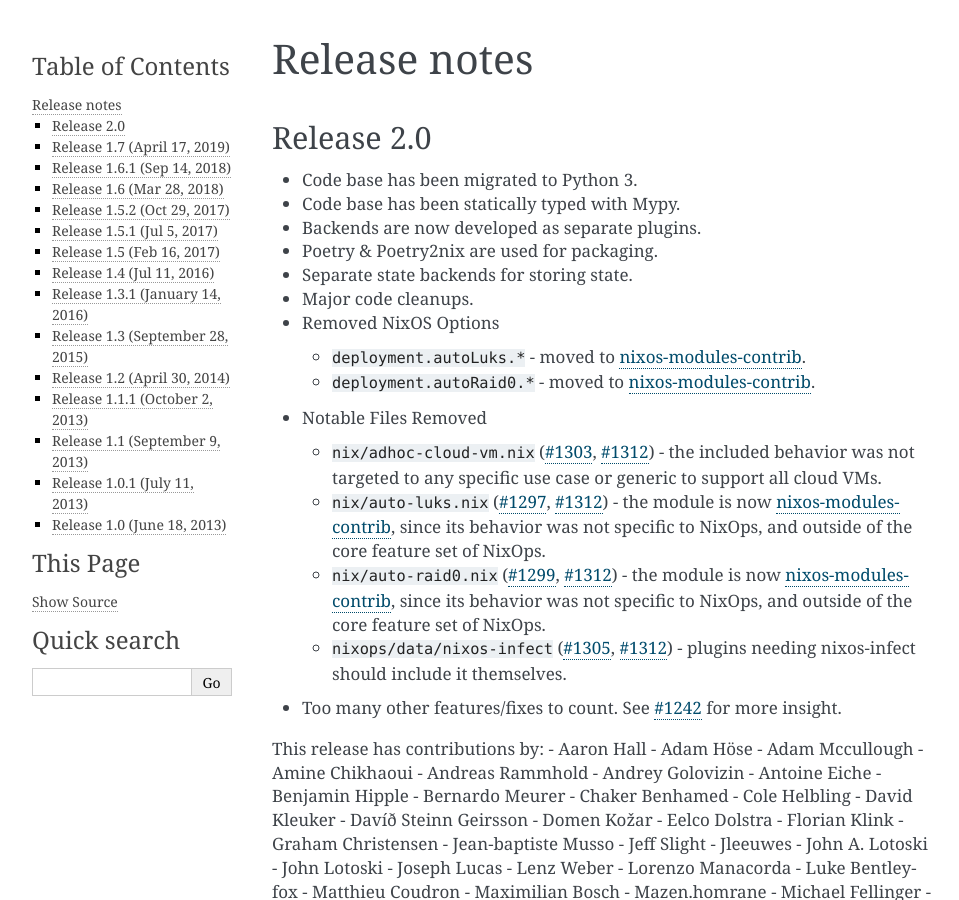
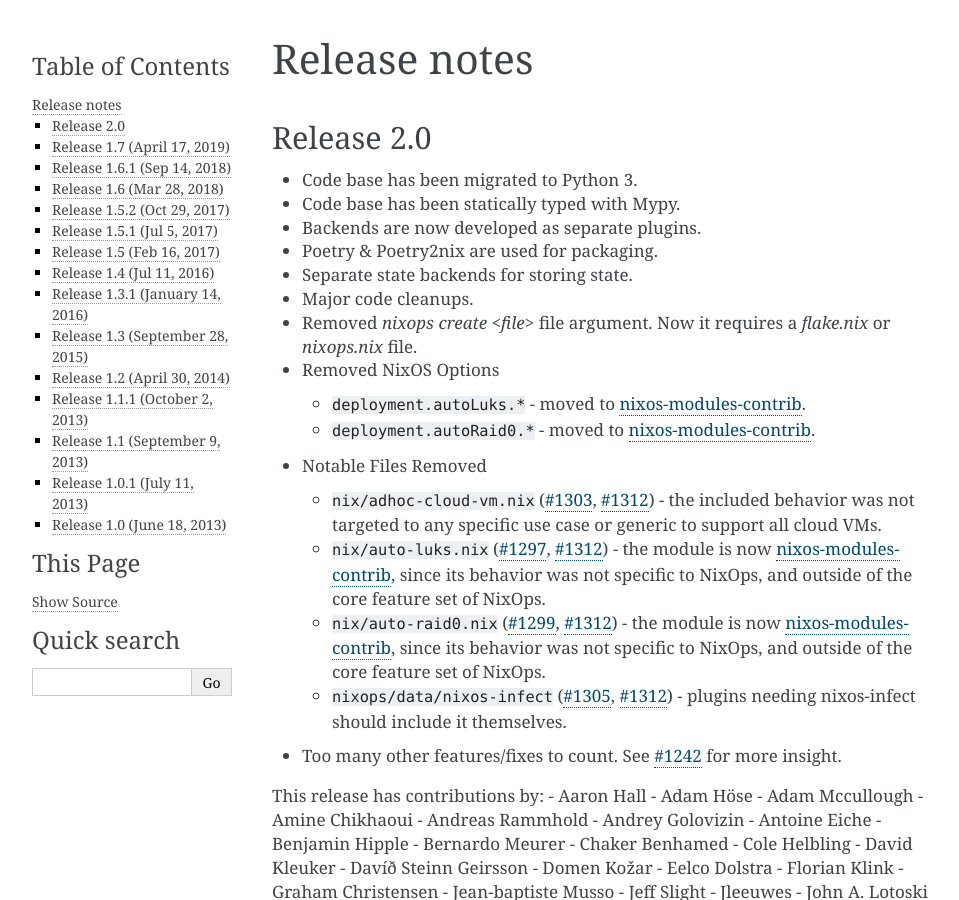
Before and after one commit to NixOS/nixops, a Sphinx documentation site: the page built from doc/release-notes/index.rst, in a window 1280 px wide and 900 px high. Shown: the whole window, without its empty margins (148-1107 px from the left). Built offline with Sphinx 7.4.7, drawn with Linux system fonts in a browser that asks for light colours; pages that are not in the unit, such as notebooks, are missing from menus.

Commit message:
docs: create command change on 2.0 release notes

```diff
--- a/doc/release-notes/index.rst
+++ b/doc/release-notes/index.rst
@@ -15,6 +15,8 @@
 - Separate state backends for storing state.
 
 - Major code cleanups.
+
+- Removed `nixops create <file>` file argument. Now it requires a `flake.nix` or `nixops.nix` file.
 
 - Removed NixOS Options
 
```
